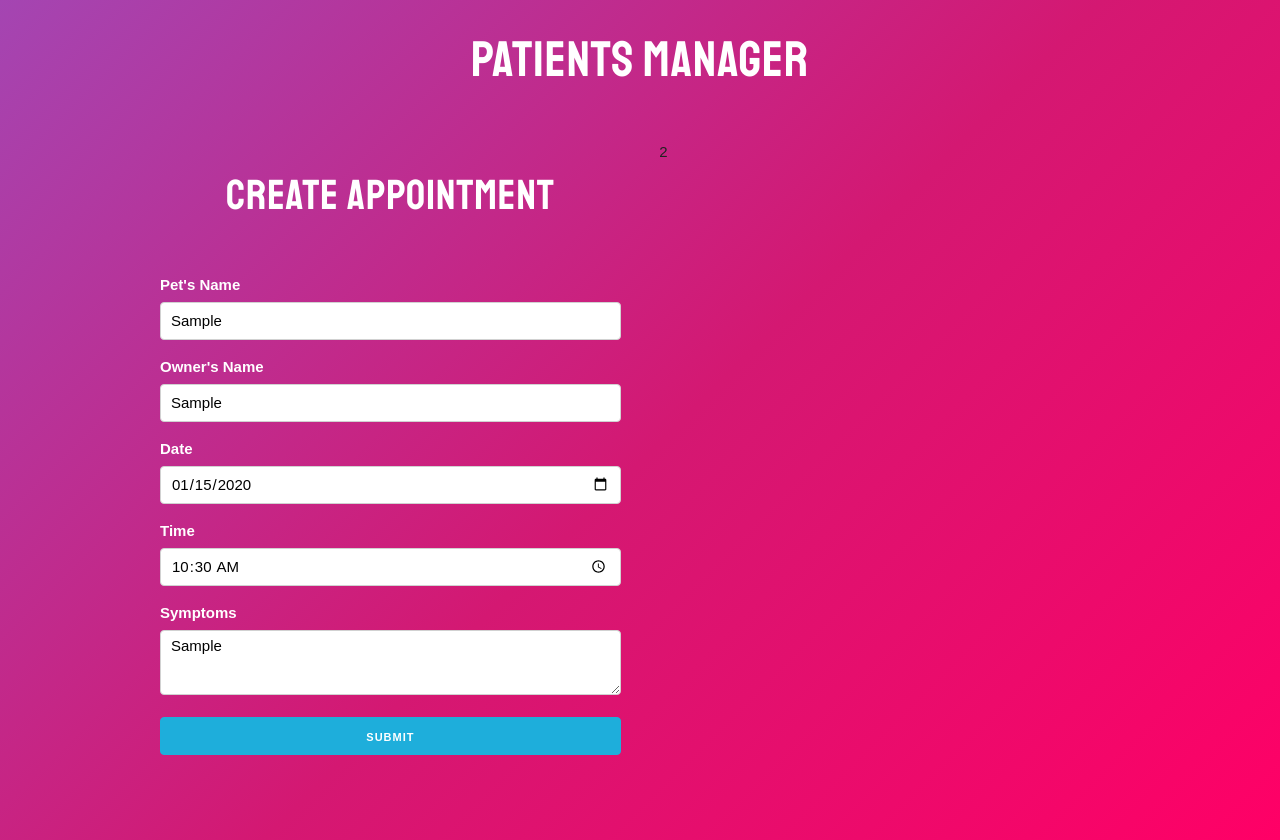
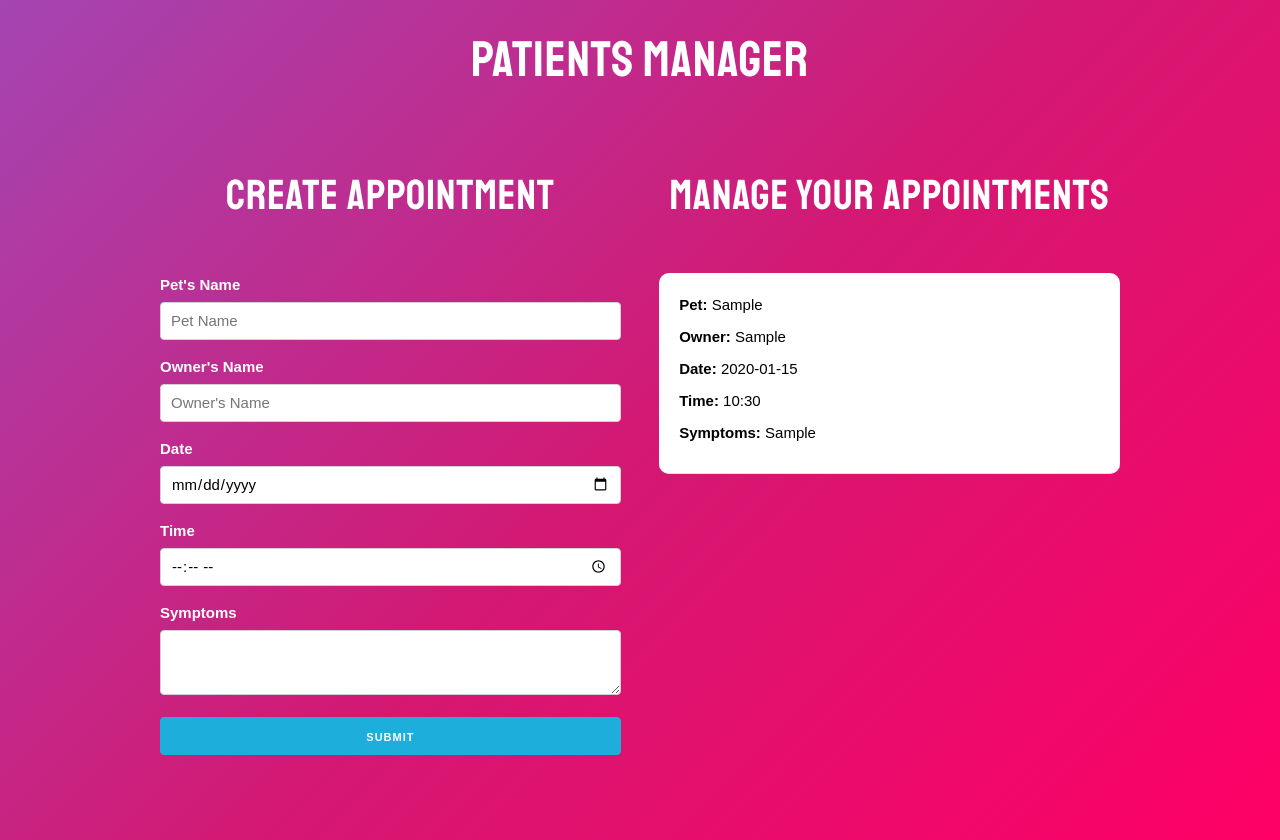
Before and after one commit to alecaceres/patientsmanager, a React (Create React App) app: page / in a window 1280 px wide. Both pictures are taken after typing "Sample", "Sample", "2020-01-15", "10:30", "Sample" into the empty fields and a click on the button "SUBMIT". Built offline with nearby package versions, Linux system fonts and the light colour scheme.

Commit message:
Displaying current appointments

```diff
--- a/src/App.js
+++ b/src/App.js
@@ -1,7 +1,17 @@
-import React, { Fragment } from "react";
-import Form from "./components/form";
+import React, { Fragment, useState } from "react";
+import Form from "./components/Form";
+import Appointment from "./components/Appointment"
 
 function App() {
+
+  // appointments array
+  const [appointments, setAppointments] = useState([]);
+
+  // add new appointment
+  const createAppointment = appointment => {
+    setAppointments([...appointments, appointment])
+  }
+
   return (
     <Fragment>
         <h1>Patients manager</h1>
@@ -9,10 +19,18 @@
         <div className="container">
           <div className="row">
             <div className="one-half column">
-              <Form></Form>
+              <Form
+                createAppointment={createAppointment}
+              />
             </div>
             <div className="one-half column">
-              2
+              <h2>Manage your appointments</h2>
+              {appointments.map(appointment => (
+                <Appointment
+                  key={appointment.id}
+                  appointment={appointment}
+                  />
+              ))}
             </div>
           </div>
         </div>
--- /dev/null
+++ b/src/components/Appointment.js
@@ -0,0 +1,13 @@
+import react from "react";
+
+const Appointment = ({appointment}) => (
+    <div className="cita">
+        <p>Pet: <span>{appointment.pet}</span></p>
+        <p>Owner: <span>{appointment.owner}</span></p>
+        <p>Date: <span>{appointment.date}</span></p>
+        <p>Time: <span>{appointment.time}</span></p>
+        <p>Symptoms: <span>{appointment.symptoms}</span></p>
+    </div>
+)
+
+export default Appointment
--- a/src/components/form.js
+++ b/src/components/Form.js
@@ -1,7 +1,7 @@
 import React, { Fragment, useState } from "react";
 import {v4 as uuid} from "uuid";
 
-const Form = () => {
+const Form = ({createAppointment}) => {
 
     // create appointment state
     const [appointment, setAppointment] = useState({
@@ -39,10 +39,18 @@
 
         // assign ID
         appointment.id = uuid()
-        console.log(appointment)
+
         // create appointment
+        createAppointment(appointment)
 
         // reset form
+        setAppointment({
+            pet: "",
+            owner: "",
+            date: "",
+            time: "",
+            symptoms: ""
+        })
     }
 
     return (
```
